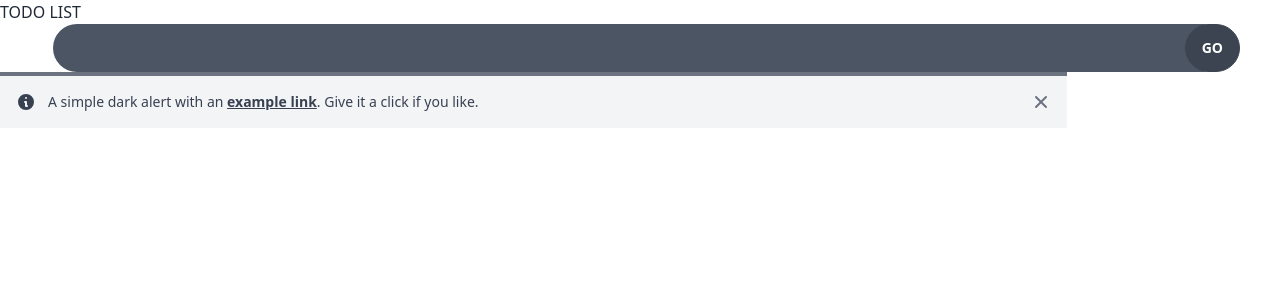
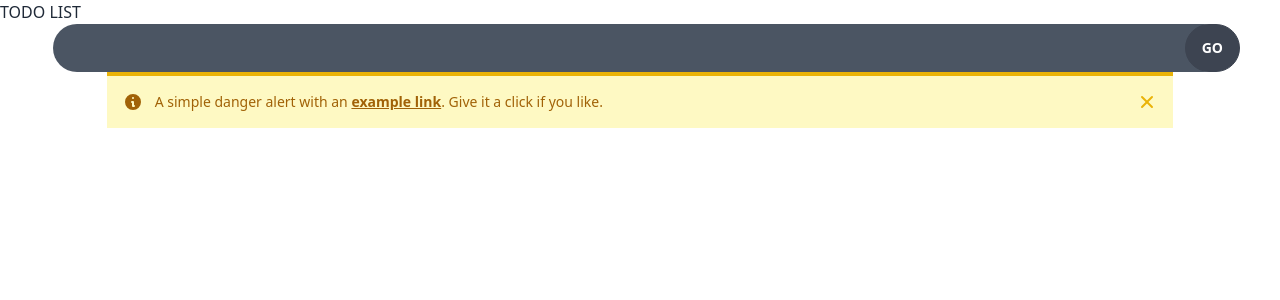
Before and after one commit to Azharul-Raj/shopping-with-typescript, a React (Vite) app: page / in a window 1280 px wide. Both pictures are taken after typing "Sample" into the empty fields and a click on the button "GO". Shown: the top 300 px of the page. Built offline with nearby package versions, Linux system fonts and the light colour scheme.

Commit message:
single todo functionality added

```diff
--- a/src/pages/List.tsx
+++ b/src/pages/List.tsx
@@ -19,7 +19,7 @@ const List = ({value,setValue,handleSubmit,todos}:ListTypeProps) => {
                 </form>
                 <div className="">
                     {
-                        todos?.map(t => <SingleTodo t={ t} />)
+                        todos?.map(todo => <SingleTodo todo={ todo} key={todo.id} />)
                     }
                 </div>
             </div>
--- a/src/pages/SingleTodo.tsx
+++ b/src/pages/SingleTodo.tsx
@@ -1,15 +1,16 @@
 import React from 'react';
+import {Todo} from './Style';
 
-const SingleTodo = () => {
+const SingleTodo = (t) => {
     return (
-        <div className='w-10/12'>
-            <form action="">
-            <div id="alert-border-5" className="flex p-4 bg-gray-100 border-t-4 border-gray-500 dark:bg-gray-700" role="alert">
-    <svg className="flex-shrink-0 w-5 h-5 text-gray-700 dark:text-gray-300" fill="currentColor" viewBox="0 0 20 20" xmlns="http://www.w3.org/2000/svg"><path fill-rule="evenodd" d="M18 10a8 8 0 11-16 0 8 8 0 0116 0zm-7-4a1 1 0 11-2 0 1 1 0 012 0zM9 9a1 1 0 000 2v3a1 1 0 001 1h1a1 1 0 100-2v-3a1 1 0 00-1-1H9z" clip-rule="evenodd"></path></svg>
-    <div className="ml-3 text-sm font-medium text-gray-700 dark:text-gray-300">
-      A simple dark alert with an <a href="#" className="font-semibold underline hover:text-gray-800 dark:hover:text-white">example link</a>. Give it a click if you like.
+        <div className='flex justify-center items-center'>
+            <form className='w-10/12' action="">
+            <div id="alert-border-4" className="flex p-4 mb-4 bg-yellow-100 border-t-4 border-yellow-500 dark:bg-yellow-200" role="alert">
+    <svg className="flex-shrink-0 w-5 h-5 text-yellow-700" fill="currentColor" viewBox="0 0 20 20" xmlns="http://www.w3.org/2000/svg"><path fill-rule="evenodd" d="M18 10a8 8 0 11-16 0 8 8 0 0116 0zm-7-4a1 1 0 11-2 0 1 1 0 012 0zM9 9a1 1 0 000 2v3a1 1 0 001 1h1a1 1 0 100-2v-3a1 1 0 00-1-1H9z" clip-rule="evenodd"></path></svg>
+    <div className="ml-3 text-sm font-medium text-yellow-700">
+      A simple danger alert with an <a href="#" className="font-semibold underline hover:text-yellow-800">example link</a>. Give it a click if you like.
     </div>
-    <button type="button" className="ml-auto -mx-1.5 -my-1.5 bg-gray-100 text-gray-500 rounded-lg focus:ring-2 focus:ring-gray-400 p-1.5 hover:bg-gray-200 inline-flex h-8 w-8 dark:bg-gray-700 dark:text-gray-300 dark:hover:bg-gray-800 dark:hover:text-white" data-dismiss-target="#alert-border-5" aria-label="Close">
+    <button type="button" className="ml-auto -mx-1.5 -my-1.5 bg-yellow-100 dark:bg-yellow-200 text-yellow-500 rounded-lg focus:ring-2 focus:ring-yellow-400 p-1.5 hover:bg-yellow-200 dark:hover:bg-yellow-300 inline-flex h-8 w-8" data-dismiss-target="#alert-border-4" aria-label="Close">
       <span className="sr-only">Dismiss</span>
       <svg aria-hidden="true" className="w-5 h-5" fill="currentColor" viewBox="0 0 20 20" xmlns="http://www.w3.org/2000/svg"><path fill-rule="evenodd" d="M4.293 4.293a1 1 0 011.414 0L10 8.586l4.293-4.293a1 1 0 111.414 1.414L11.414 10l4.293 4.293a1 1 0 01-1.414 1.414L10 11.414l-4.293 4.293a1 1 0 01-1.414-1.414L8.586 10 4.293 5.707a1 1 0 010-1.414z" clip-rule="evenodd"></path></svg>
     </button>
```
Also changed, not shown: src/pages/Style.ts (+8 -1 lines).
